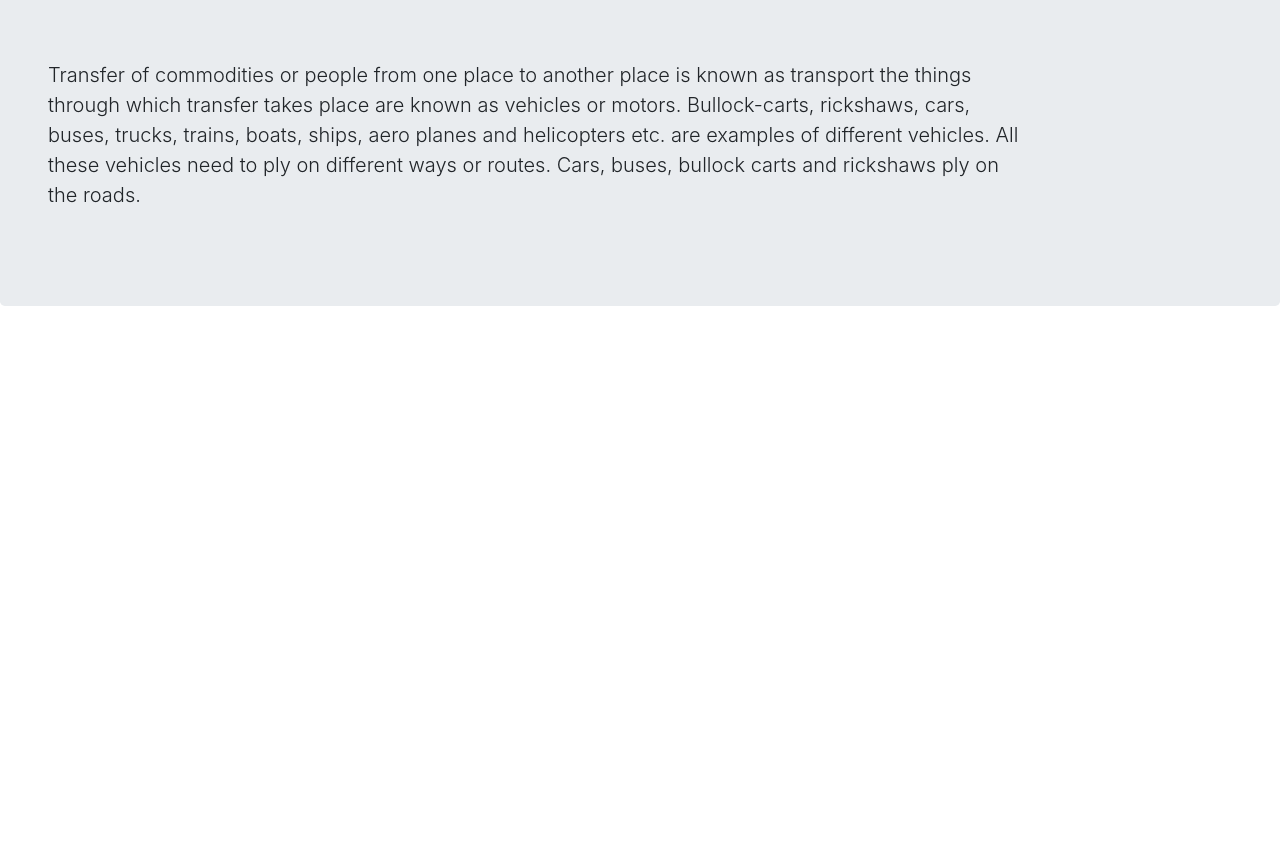
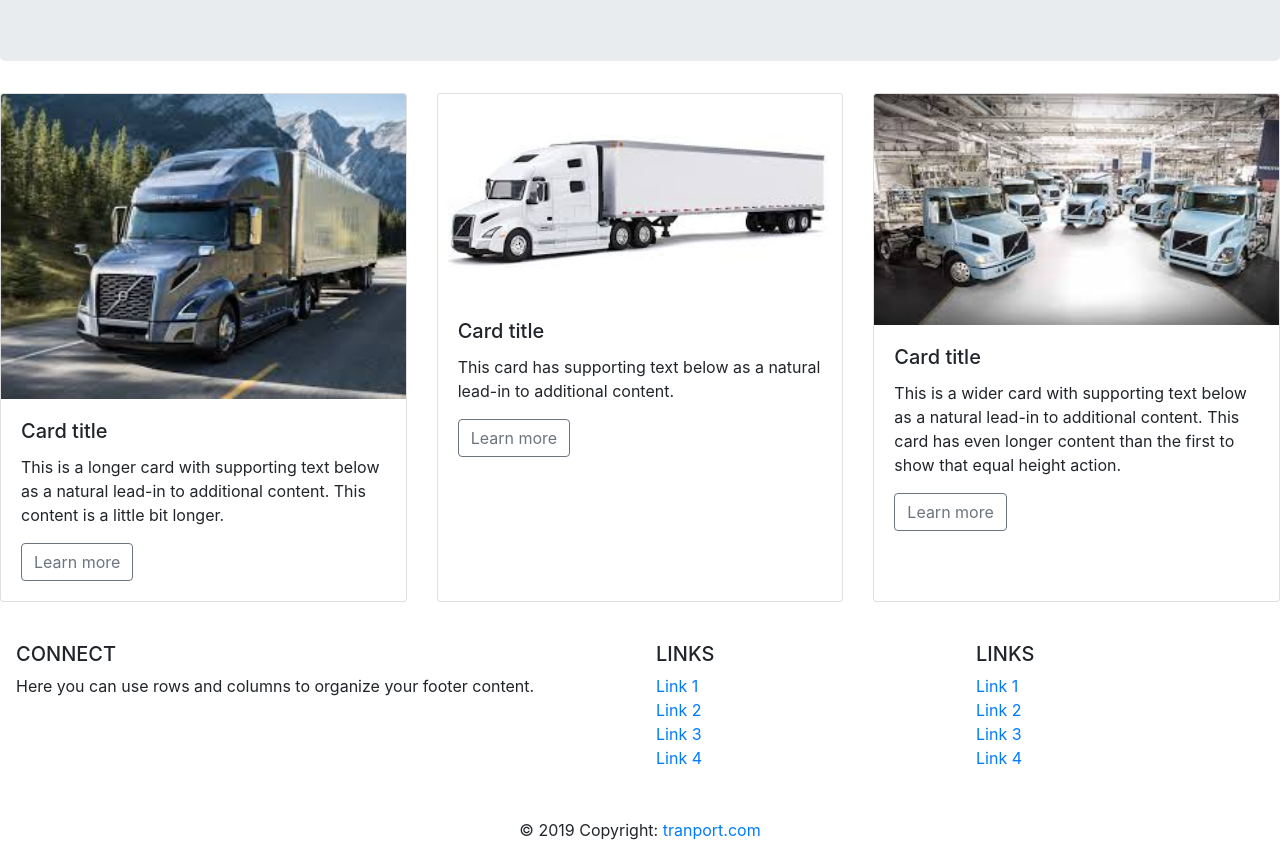
Before and after one commit to azamyadullahi/personalWeb, a plain HTML site: page index.html in a window 1280 px wide. Shown: the part 732-1590 px from the top of the page. Before the commit the page ends 1070 px from the top, so only its background shows below. Drawn offline with nearby package versions, Linux system fonts and the light colour scheme.

Commit message:
first commit

```diff
--- /dev/null
+++ b/feature.html
@@ -0,0 +1,47 @@
+<!DOCTYPE html>
+<html>
+    <head><meta charset="utf-8">
+        <meta name="viewport" content="width=device-width, initial-scale=1">
+        <link rel="stylesheet" href="https://stackpath.bootstrapcdn.com/bootstrap/4.3.1/css/bootstrap.min.css" integrity="sha384-ggOyR0iXCbMQv3Xipma34MD+dH/1fQ784/j6cY/iJTQUOhcWr7x9JvoRxT2MZw1T" crossorigin="anonymous">
+        <script src="https://code.jquery.com/jquery-3.3.1.slim.min.js" integrity="sha384-q8i/X+965DzO0rT7abK41JStQIAqVgRVzpbzo5smXKp4YfRvH+8abtTE1Pi6jizo" crossorigin="anonymous"></script>
+        <script src="https://cdnjs.cloudflare.com/ajax/libs/popper.js/1.14.7/umd/popper.min.js" integrity="sha384-UO2eT0CpHqdSJQ6hJty5KVphtPhzWj9WO1clHTMGa3JDZwrnQq4sF86dIHNDz0W1" crossorigin="anonymous"></script>
+        <script src="https://stackpath.bootstrapcdn.com/bootstrap/4.3.1/js/bootstrap.min.js" integrity="sha384-JjSmVgyd0p3pXB1rRibZUAYoIIy6OrQ6VrjIEaFf/nJGzIxFDsf4x0xIM+B07jRM" crossorigin="anonymous"></script>
+        <script src="https://kit.fontawesome.com/all.js"></script>
+        <link href="style.css" rel="stylesheet">
+        <title>features</title>
+    </head>
+    <body>
+         <!---navbar-->
+         <nav class="navbar navbar-expand-lg navbar-light bg-light">
+                <a class="navbar-brand" href="#">LOGIN FORM</a>
+
+              </nav>
+        <form>
+                <div class="form-row">
+                        <div class="form-group col-md-6">
+                          <label for="inputEmail4">First Name</label>
+                          <input type="text" class="form-control" id="inputname">
+                        </div>
+                        <div class="form-group col-md-6">
+                          <label for="inputPassword4">Second Name</label>
+                          <input type="text" class="form-control" id="inputsecondname">
+                        </div>
+                      </div>
+                <div class="form-row">
+                  <div class="form-group col-md-6">
+                    <label for="inputEmail4">Email</label>
+                    <input type="email" class="form-control" id="inputEmail4">
+                  </div>
+                  <div class="form-group col-md-6">
+                    <label for="inputPassword4">Password</label>
+                    <input type="password" class="form-control" id="inputPassword4">
+                  </div>
+                </div>
+                <div class="form-group">
+                  <label for="inputAddress">Address</label>
+                  <input type="text" class="form-control" id="inputAddress" placeholder="1234 Main St">
+                </div>
+                <button type="submit" class="btn btn-primary">Sign in</button>
+              </form>
+    </body>
+</html>
--- a/index.html
+++ b/index.html
@@ -14,7 +14,7 @@
     <body>
         <!---navbar-->
         <nav class="navbar navbar-expand-lg navbar-light bg-light">
-                <a class="navbar-brand" href="#">Navbar</a>
+                <a class="navbar-brand" href="#">companyName and logo</a>
                 <button class="navbar-toggler" type="button" data-toggle="collapse" data-target="#navbarNav" aria-controls="navbarNav" aria-expanded="false" aria-label="Toggle navigation">
                   <span class="navbar-toggler-icon"></span>
                 </button>
@@ -24,7 +24,7 @@
                       <a class="nav-link" href="#">Home <span class="sr-only">(current)</span></a>
                     </li>
                     <li class="nav-item">
-                      <a class="nav-link" href="#">Features</a>
+                      <a class="nav-link" href="feature.html">Features</a>
                     </li>
                     <li class="nav-item">
                       <a class="nav-link" href="#">Pricing</a>
@@ -44,13 +44,13 @@
                 </ol>
                 <div class="carousel-inner">
                   <div class="carousel-item active">
-                    <img class="d-block w-100" src="img/background.png" alt="First slide">
+                    <img class="d-block w-100" src="img/backgroundone.jpg" alt="First slide">
                   </div>
                   <div class="carousel-item">
-                    <img class="d-block w-100" src="img/background2.png" alt="Second slide">
+                    <img class="d-block w-100" src="img/expertone.jpeg" alt="Second slide">
                   </div>
                   <div class="carousel-item">
-                    <img class="d-block w-100" src="img/background3.png" alt="Third slide">
+                    <img class="d-block w-100" src="img/three.jpeg" alt="Third slide">
                   </div>
                 </div>
                 <a class="carousel-control-prev" href="#carouselExampleIndicators" role="button" data-slide="prev">
@@ -67,13 +67,128 @@
         <div class="row jumbotron">
             <div class="col-xs-12 col-sm-12 col-md-9 col-lg-9 col-xl-10">
                 <p class="lead">
-                        Transfer of commodities or people from one place to another place is known as transport the things through which transfer takes place are known as vehicles or motors.
-                         Bullock-carts, rickshaws, cars, buses, trucks, trains, boats, ships, aero planes and helicopters etc. are examples of different vehicles.
-                        All these vehicles need to ply on different ways or routes. Cars, buses, bullock carts and rickshaws ply on the roads.
+                  <h1 style="justify-content: center;">
+                      SERVICES
+                  </h1>
+                    Balancing the Freight Equation through a comprehensive suite of transportation and logistics services along with equipment offerings to compliment your shipping needs.
+                     Breadth + Depth = Capacity Solutions
                 </p>
             </div>
         </div>
         </div>
 
+    <!--Card content-->
+    <div class="card-deck">
+        <div class="card">
+          <img src="img/becomeDriver.jpeg" class="card-img-top" alt="...">
+          <div class="card-body">
+            <h5 class="card-title">Card title</h5>
+            <p class="card-text">This is a longer card with supporting text below as a natural lead-in to additional content. This content is a little bit longer.</p>
+            <a href="#" class="btn btn-outline-secondary">Learn more</a>
+          </div>
+        </div>
+        <div class="card">
+          <img src="img/dryimage.jpeg" class="card-img-top" alt="...">
+          <div class="card-body">
+            <h5 class="card-title">Card title</h5>
+            <p class="card-text">This card has supporting text below as a natural lead-in to additional content.</p>
+            <a href="#" class="btn btn-outline-secondary">Learn more</a>
+          </div>
+        </div>
+        <div class="card">
+          <img src="img/leasing.jpeg" class="card-img-top" alt="...">
+          <div class="card-body">
+            <h5 class="card-title">Card title</h5>
+            <p class="card-text">This is a wider card with supporting text below as a natural lead-in to additional content. This card has even longer content than the first to show that equal height action.</p>
+            <a href="#" class="btn btn-outline-secondary">Learn more</a>
+          </div>
+        </div>
+      </div>
+        <!--foorter-->
+        <!-- Footer -->
+<footer class="page-footer font-small blue pt-4">
+  <div>
+
+  </div>
+
+    <!-- Footer Links -->
+    <div class="container-fluid text-center text-md-left">
+
+      <!-- Grid row -->
+      <div class="row">
+
+        <!-- Grid column -->
+        <div class="col-md-6 mt-md-0 mt-3">
+
+          <!-- Content -->
+          <h5 class="text-uppercase">Connect</h5>
+          <p>Here you can use rows and columns to organize your footer content.</p>
+        </div>
+        <!-- Grid column -->
+        <hr class="clearfix w-100 d-md-none pb-3">
+
+        <!-- Grid column -->
+        <div class="col-md-3 mb-md-0 mb-3">
+
+          <!-- Links -->
+          <h5 class="text-uppercase">Links</h5>
+
+          <ul class="list-unstyled">
+            <li>
+              <a href="#" class="fab fa-facebook">Link 1</a>
+            </li>
+            <li>
+              <a href="#!">Link 2</a>
+            </li>
+            <li>
+              <a href="#!">Link 3</a>
+            </li>
+            <li>
+              <a href="#!">Link 4</a>
+            </li>
+          </ul>
+
+        </div>
+        <!-- Grid column -->
+
+        <!-- Grid column -->
+        <div class="col-md-3 mb-md-0 mb-3">
+
+          <!-- Links -->
+          <h5 class="text-uppercase">Links</h5>
+
+          <ul class="list-unstyled">
+            <li>
+              <a href="#!">Link 1</a>
+            </li>
+            <li>
+              <a href="#!">Link 2</a>
+            </li>
+            <li>
+              <a href="#!">Link 3</a>
+            </li>
+            <li>
+              <a href="#!">Link 4</a>
+            </li>
+          </ul>
+
+        </div>
+        <!-- Grid column -->
+
+      </div>
+      <!-- Grid row -->
+
+    </div>
+    <!-- Footer Links -->
+
+    <!-- Copyright -->
+    <div class="footer-copyright text-center py-3">© 2019 Copyright:
+      <a href="#"> tranport.com</a>
+    </div>
+    <!-- Copyright -->
+
+  </footer>
+  <!-- Footer -->
+
     </body>
 </html>
```
Also changed, not shown: img/backgroundone.jpg (added), img/becomeDriver.jpeg (added), img/dryimage.jpeg (added), img/expertone.jpeg (added), img/expertteam.jpeg (added), img/experttema.jpeg (added), img/leasing.jpeg (added), img/three.jpeg (added).
